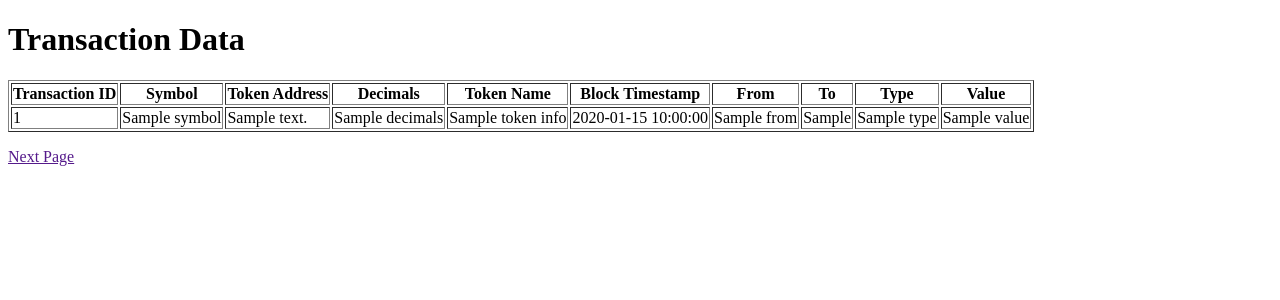
After one commit to Aibek-Kozhonberdiev/Tron-USDT-Anomaly-Detector, a Flask app: page /transactions/ in a window 1280 px wide. The commit adds this page. Shown: the top 300 px of the page. Run offline with Flask 3, Linux system fonts and the light colour scheme; a database or web service that is not in the repository returns one stand-in record (values such as "Sample title"); data that the repository does not hold is empty.

Commit message:
Transaction Data

```diff
--- a/config.py
+++ b/config.py
@@ -12,3 +12,4 @@ class Config:
     STATIC_FOLDER = 'static'
     TEMPLATE_FOLDER = 'templates'
     HOST = os.environ.get('FLASK_HOST', '0.0.0.0')
+    API_KEY = os.environ.get('API_KEY')
--- a/main.py
+++ b/main.py
@@ -1,5 +1,6 @@
 #!/usr/bin/env python
 from webapp import app
+from config import Config
 
 if __name__ == '__main__':
-    app.run(port=8000)
+    app.run(port=8000, host=Config.HOST)
--- a/webapp/templates/transactions/index.html
+++ b/webapp/templates/transactions/index.html
@@ -4,7 +4,8 @@
 
 {% block content %}
 
-<h1>Hello world</h1>
-<p>Test</p>
+<h1>Home page</h1>
+<a href="/transactions">Transactions data</a><br>
+<a href=""></a>
 
 {% endblock %}
--- /dev/null
+++ b/webapp/templates/transactions/transactions.html
@@ -0,0 +1,43 @@
+{% extends 'base.html' %}
+
+{% block title %} Transaction Data {% endblock %}
+
+{% block content %}
+
+<h1>Transaction Data</h1>
+    <table border="1">
+        <thead>
+            <tr>
+                <th>Transaction ID</th>
+                <th>Symbol</th>
+                <th>Token Address</th>
+                <th>Decimals</th>
+                <th>Token Name</th>
+                <th>Block Timestamp</th>
+                <th>From</th>
+                <th>To</th>
+                <th>Type</th>
+                <th>Value</th>
+            </tr>
+        </thead>
+        <tbody>
+            {% for transaction in transactions.data %}
+                <tr>
+                    <td>{{ transaction.transaction_id }}</td>
+                    <td>{{ transaction.token_info.symbol }}</td>
+                    <td>{{ transaction.token_info.address }}</td>
+                    <td>{{ transaction.token_info.decimals }}</td>
+                    <td>{{ transaction.token_info.name }}</td>
+                    <td>{{ transaction.block_timestamp }}</td>
+                    <td>{{ transaction.from }}</td>
+                    <td>{{ transaction.to }}</td>
+                    <td>{{ transaction.type }}</td>
+                    <td>{{ transaction.value }}</td>
+                </tr>
+            {% endfor %}
+        </tbody>
+    </table>
+
+    <p><a href="{{ transactions.meta.links.next }}">Next Page</a></p>
+
+{% endblock %}
--- /dev/null
+++ b/webapp/transactions.py
@@ -0,0 +1,11 @@
+import json
+import requests
+
+USDT = "THPvaUhoh2Qn2y9THCZML3H815hhFhn5YC"
+
+
+def get_objects(address: str = USDT) -> json:
+    url = f"https://api.shasta.trongrid.io/v1/accounts/{address}/transactions/trc20"
+    headers = {"accept": "application/json"}
+    response = requests.get(url, headers=headers)
+    return response.json()
--- a/webapp/views.py
+++ b/webapp/views.py
@@ -1,8 +1,14 @@
 from flask import render_template
 
 from main import app
+from .transactions import get_objects
 
 
 @app.route("/", methods=['GET'])
 def index():
     return render_template("transactions/index.html")
+
+@app.route("/transactions/", methods=['GET'])
+def transactions():
+    transactions = get_objects()
+    return render_template('transactions/transactions.html', transactions=transactions)
```
Also changed, not shown: 1 other file.
